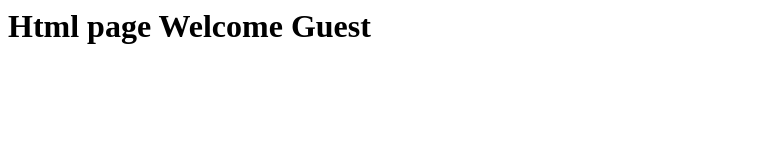
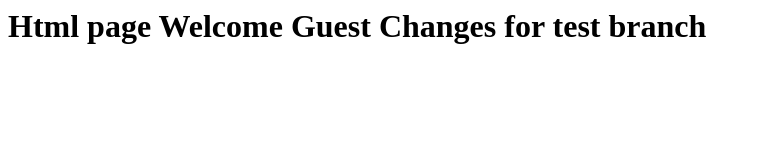
Before and after one commit to gitmuks/JavaApp, a plain HTML site: page index.html in a window 1280 px wide. Shown: the whole page, without its empty margins (0-761 px from the left). Drawn offline with Linux system fonts and the light colour scheme.

Commit message:
changes for branch

```diff
--- a/index.html
+++ b/index.html
@@ -4,6 +4,7 @@
          <h1>
             Html page
             Welcome Guest
+            Changes for test branch
          </h1>
     </body>
 </html>
```
